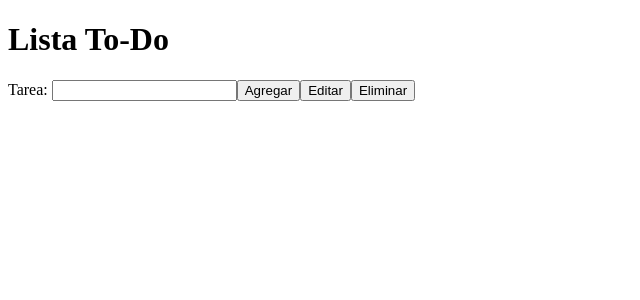
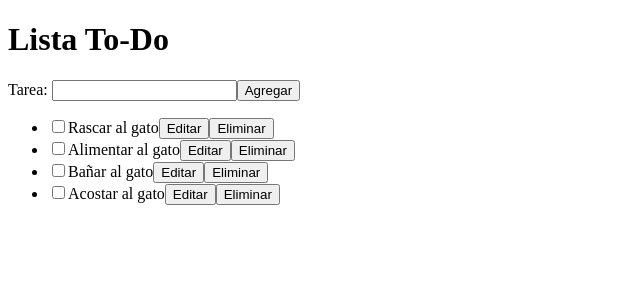
Before and after one commit to Trichoderma018/todoReact, a React (Vite) app: page / in a window 1280 px wide. Shown: the top 300 px of the page, without its empty margins (0-640 px from the left). Built offline with nearby package versions, Linux system fonts and the light colour scheme; data requests are answered from the project's data file.

Commit message:
Get de tareas y renderizado del map

```diff
--- a/db.json
+++ b/db.json
@@ -35,6 +35,21 @@
     {
       "id": "639d",
       "tarea": "Rascar al gato"
+    },
+    {
+      "id": "9ba0",
+      "tarea": "Alimentar al gato",
+      "completed": false
+    },
+    {
+      "id": "b9ae",
+      "tarea": "Bañar al gato",
+      "completed": false
+    },
+    {
+      "id": "ff07",
+      "tarea": "Acostar al gato",
+      "completed": false
     }
   ]
 }
--- a/src/components/ToDo.jsx
+++ b/src/components/ToDo.jsx
@@ -1,35 +1,108 @@
-import React, { useState } from 'react'
-import llamados from '../services/llamados'
+import React, { useState, useEffect } from 'react';
+import llamados from '../services/llamados';
 
 function ToDo() {
-  //Input, enventos al imput que es el onchanque, el value, el Hook y la funcion para cargar los datos
-  //Llamar los servicios y guardar
-  const [tareaCreada,SetTareaCreada]=useState("")
+  const [tareaCreada, setTareaCreada] = useState("");
+  const [tasks, setTasks] = useState([]);
+  const [editarTaskId, setEditarTaskId] = useState(null);
+  const [editarTaskTexto, setEditarTaskTexto] = useState("");
 
-  function cargar () {
-    let todotarea = {
-      "tarea":tareaCreada
-    }
-    llamados.PostData(todotarea, 'tasks')
-    .then(data => console.log(data))
-    .catch(error => console.error(error));
+  useEffect(() => {
+    obtenerTareas();
+  }, []);
+
+  function obtenerTareas() {
+    llamados.GetData('tasks')
+      .then(data => setTasks(data))
+      .catch(error => console.error('Error al obtener tareas:', error));
   }
 
-  function tarea(evento){
-    SetTareaCreada(evento.target.value)
+  function agregarTarea() {
+    let nuevaTarea = {
+      "tarea": tareaCreada,
+      "completed": false
+    };
+    llamados.PostData(nuevaTarea, 'tasks')
+      .then(data => {
+        console.log(data);
+        obtenerTareas(); // Obtener tareas nuevamente para actualizar la lista
+        setTareaCreada(""); // Limpiar el campo de entrada
+      })
+      .catch(error => console.error('Error al agregar tarea:', error));
   }
+
+  function manejarCambio(evento) {
+    setTareaCreada(evento.target.value);
+  }
+
+  function alternarCompletado(task) {
+    const tareaActualizada = { ...task, completed: !task.completed };
+    llamados.PutData(tareaActualizada, `tasks/${task.id}`)
+      .then(() => obtenerTareas())
+      .catch(error => console.error('Error al actualizar tarea:', error));
+  }
+
+  function iniciarEdicion(task) {
+    setEditarTaskId(task.id);
+    setEditarTaskTexto(task.tarea);
+  }
+
+  function guardarEdicion(task) {
+    const tareaActualizada = { ...task, tarea: editarTaskTexto };
+    llamados.UpdateData(tareaActualizada, `tasks/${task.id}`)
+      .then(() => {
+        obtenerTareas();
+        setEditarTaskId(null);
+        setEditarTaskTexto("");
+      })
+      .catch(error => console.error('Error al actualizar tarea:', error));
+  }
+
+  function eliminarTarea(taskId) {
+    llamados.DeleteData(`tasks/${taskId}`)
+      .then(() => obtenerTareas())
+      .catch(error => console.error('Error al eliminar tarea:', error));
+  }
+
   return (
     <div>
-        <div>
-          <h1>Lista To-Do</h1>
-          <label htmlFor="">Tarea: </label>
-          <input value={tareaCreada} onChange={tarea} type="text" />
-          <button onClick={cargar}>Agregar</button>
-          <button>Editar</button>
-          <button>Eliminar</button>
-        </div>
+      <div>
+        <h1>Lista To-Do</h1>
+        <label htmlFor="">Tarea: </label>
+        <input value={tareaCreada} onChange={manejarCambio} type="text" />
+        <button onClick={agregarTarea}>Agregar</button>
+      </div>
+      <ul>
+        {tasks.map(task => (
+          <li key={task.id} style={{ textDecoration: task.completed ? 'line-through' : 'none' }}>
+            <input
+              type="checkbox"
+              checked={task.completed}
+              onChange={() => alternarCompletado(task)}
+            />
+            {editarTaskId === task.id ? (
+              <input
+                type="text"
+                value={editarTaskTexto}
+                onChange={(e) => setEditarTaskTexto(e.target.value)}
+              />
+            ) : (
+              <span>{task.tarea}</span>
+            )}
+            {editarTaskId === task.id ? (
+              <button onClick={() => guardarEdicion(task)}>Guardar</button>
+            ) : (
+              <button onClick={() => iniciarEdicion(task)}>Editar</button>
+            )}
+            <button onClick={() => eliminarTarea(task.id)}>Eliminar</button>
+          </li>
+        ))}
+      </ul>
     </div>
-  )
+  );
 }
 
-export default ToDo
+export default ToDo;
+
+//<button>Editar</button>
+//<button>Eliminar</button>
```
